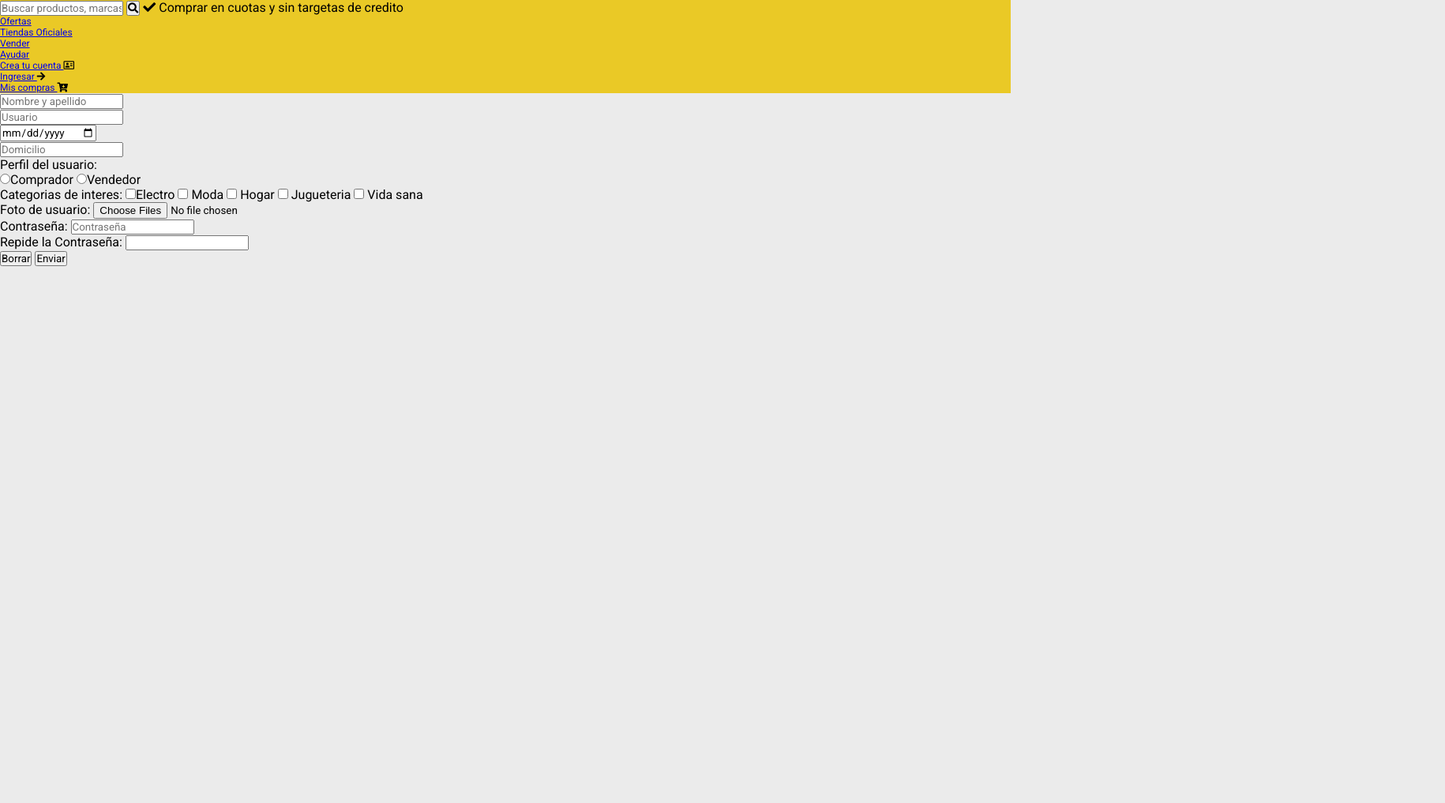
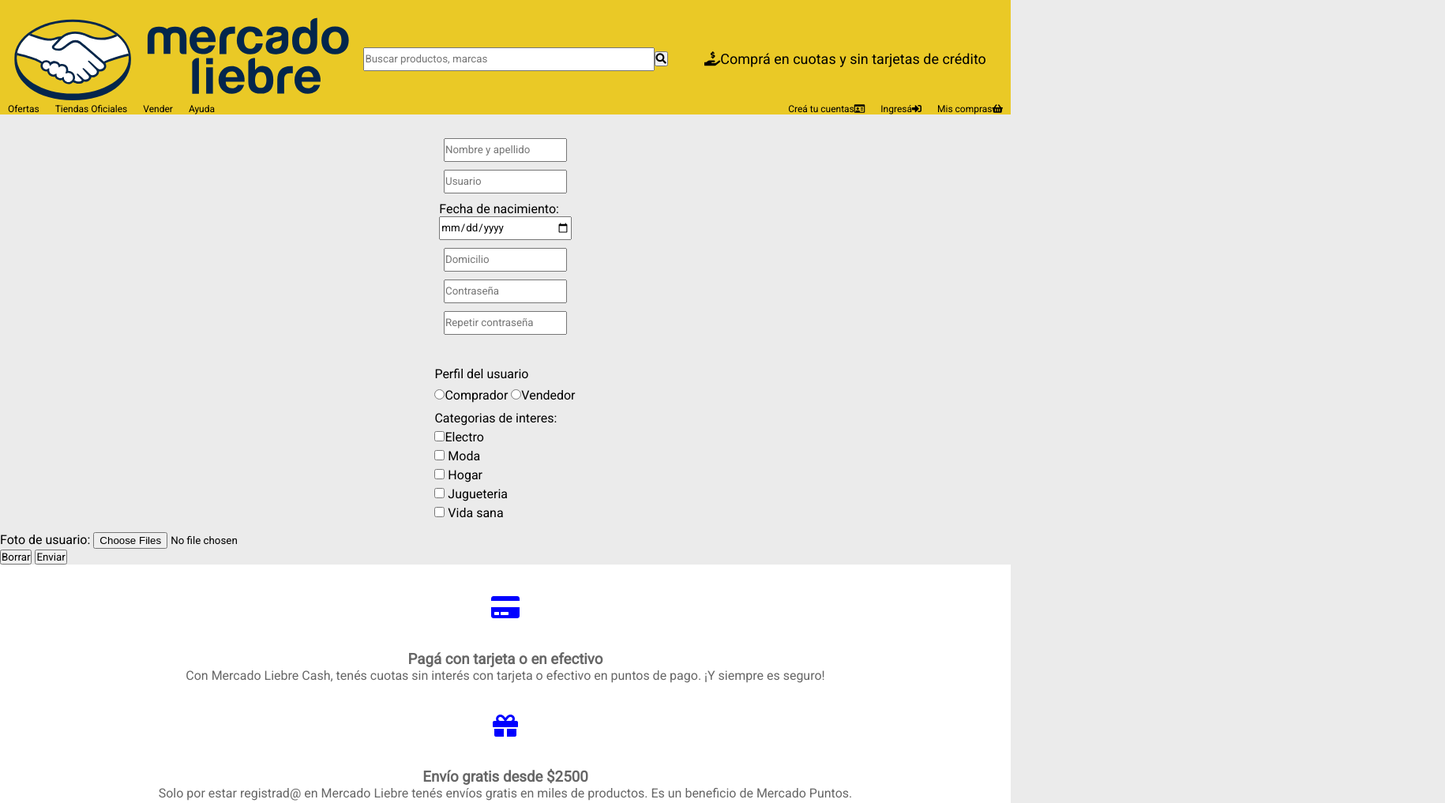
Before and after one commit to Eduardodac/Mercado-Liebre, a website: page views/register.html in a window 1280 px wide. Shown: the top 1017 px of the page at 79% size, 1830 px wide, since content can reach past the window. Before the commit the page ends 800 px from the top, so only its background shows below. Drawn offline with Linux system fonts and the light colour scheme; files that its build step writes are made by us from their sources.

Commit message:
agregando el login y el register

```diff
--- a/public/css/styles.css
+++ b/public/css/styles.css
@@ -24,8 +24,20 @@
     margin: auto;
 }
 /* Header */
+.cabecera{
+    display:flex;
+    align-items: center;
+}
 body header{
     background-color: var(--Amarillo);
+}
+#Logo{
+    width: 50%;
+    margin-left: 15px;
+    margin-right: 15px;
+}
+.cajaBusqueda{
+    margin-right: 15px;
 }
 ul{
     list-style-type: none;
@@ -40,6 +52,7 @@
     width: 40px;
     height: 40px;
     margin: auto;
+    margin-top: 10px;
     border-radius: 5px;
     background: var(--Celeste);
 }
@@ -56,6 +69,10 @@
 
 #compras{
     text-align: center;
+}
+
+nav.listas{
+    display:none
 }
 /* Main */
 main section i{
@@ -75,7 +92,7 @@
 }
 nav.articulos{
     background-color: white;
-    margin-bottom: 10px;
+    margin: 10px;
 }
 p.precio{
     font-size: 18px;
@@ -89,11 +106,13 @@
     margin-bottom: 0px;
     margin-top: 0px;
     flex-grow:.7;
+    align-self: flex-end;
 }
 
 p.descripciones{
     font-size: 16px;
     margin-top: 10px;
+    display: none;
 }
 nav.caja_descripcion{
     margin-left: 15px;
@@ -103,6 +122,13 @@
     margin-bottom: 15px;
     margin-top: -7px;
 
+}
+
+.precioDescuento{
+    margin-top: 12px;
+    display:flex;
+    flex-direction:row;
+    flex-wrap: wrap;
 }
 /* Footer */
 footer{
@@ -120,7 +146,178 @@
 
 footer section article i{
     display: block;
-    font-size: 260%;
+    font-size: 200%;
     color: blue;
     padding: 3%;
 }
+
+/* Logins */
+
+.seccion_login{
+    display:flex;
+    justify-content: center;
+    margin: 30px 30px;
+}
+
+.seccion_login p{
+    margin-top: 10px;
+}
+
+.seccion_login button{
+    margin-top: 10px;
+    background-color: var(--Celeste);
+
+}
+
+.seccion_login a{
+
+    text-decoration: none;
+    color: #FFFFFF;
+}
+
+/* Register */
+
+.nombre{
+    display:flex;
+    flex-direction: column;
+    align-items: center;
+    margin: 30px 30px;
+}
+.nombre p{
+    margin-bottom: 10px;
+}
+
+.nombre p.fecha{
+    display: flex;
+    flex-direction: column;
+}
+
+.interes{
+    margin-bottom: 10px;
+    display: flex;
+    flex-direction: column;
+    align-items: flex-start;
+    position: relative;
+    left: 23%;
+}
+
+.interes label{
+    margin-bottom: 5px;
+}
+
+div.perfil{
+    margin-bottom: 10px;
+    display: flex;
+    flex-direction: column;
+    align-items: flex-start;
+    position: relative;
+    left: 23%;
+}
+
+div.perfil input{
+    margin-top: 10px;
+
+}
+
+/* medias queries o breakpoint */
+@media (min-width: 361px) {
+    main section nav.articulos{
+        box-shadow: 0px 0px 10px rgb(100, 100, 100);
+    }
+
+    nav.articulos{
+        width: 44%;
+        flex-grow: .5;
+    }
+
+    p.descripciones{
+        display: block;
+    }
+
+    nav.listas{
+        display: block;
+    }
+    .burger-menu{
+        display: none;
+    }
+
+    main section article{
+        display:flex;
+        flex-direction: row;
+        flex-wrap: wrap;
+
+    }
+
+    nav.listas{
+        display:flex;
+        align-items: center;
+        justify-content: space-between;
+        flex-wrap: wrap;
+    }
+
+    ul{
+        margin-top:8px;
+        display:flex;
+        justify-content: space-between;
+    }
+
+    .listas li{
+        margin: 0 10px;
+    }
+
+    .interes{
+        position: relative;
+        left: 35%;
+    }
+
+    div.perfil{
+        position: relative;
+        left: 35%;
+    }
+
+}
+
+
+
+@media (min-width: 769px) {
+    nav.articulos{
+        width: 20%;
+        flex-grow: 1;
+        margin-right: 10px;
+    }
+    .cabecera{
+        flex-grow: 1.1;
+    }
+    #compras{
+        align-self: center;
+        font-size: 18px;
+        flex-grow: .2;
+    }
+
+    body header nav img{
+        width: 55%;
+    }
+
+    .cabecera_tablet{
+        display: flex;
+    }
+
+    nav.listas{
+        flex-wrap: nowrap;
+    }
+
+    ul{
+        margin-top:0px;
+
+    }
+    .interes{
+        position: relative;
+        left: 43%;
+    }
+
+    div.perfil{
+        position: relative;
+        left: 43%;
+    }
+
+}
--- a/public/css/viejo.css
+++ /dev/null
@@ -1,249 +0,0 @@
-:root{
-    --Amarillo: #EAC926;
-    --Azul: #03264C;
-    --Celeste: #1259c3;
-    --GrisClaro: #ebebeb;
-    --GrisOscuro: #666;
-    --Verde: #39b54a;
-}
-
-body {
-    background-color: var(--GrisClaro);
-    font-family: 'Roboto', sans-serif;
-    font-size: 62.5%;
-    margin: 0px 0px 0px 0px;
-}
-
-body header{
-    background-color: var(--Amarillo);
-}
-
-body header nav img{
-    margin: 0px;
-    padding-left: 1px;
-    padding-right: 1px;
-    width: 50%;
-}
-
-body header nav div input{
-    width: 40%;
-    margin:0px;
-}
-body header nav div button{
-    width: 10%;
-    margin:0px;
-}
-
-.cabecera{
-    display:flex;
-    align-items: center;
-}
-
-main{
-   margin: 10px 10px 10px 10px;
-   width: 90vw;
-   margin: auto;
-}
-
-img{
-    width: 100%;
-    display: block;
-    margin: auto;
-}
-
-nav.articulos{
-    background-color: white;
-    margin-bottom: 10px;
-}
-
-nav.caja_descripcion{
-    margin-left: 15px;
-    margin-right: 15px;
-    border-top: 1px solid #ebebeb;
-    border-image: .5;
-    margin-bottom: 15px;
-    margin-top: -8px;
-
-}
-
-nav.listas{
-    display:none
-}
-
-main section i{
-    font-size: 16px;
-    padding: 5px;
-    width: 30px;
-    height: 30px;
-    border: 1px solid #39b54a;
-    background-color: #FFF;
-    border-radius: 50%;
-    margin-bottom:-10px;
-}
-
-
-p.descripciones{
-    display:none;
-}
-
-ul{
-    list-style-type: none;
-    font-size: 12px;
-    margin-left: -40px;
-}
-.viñetas{
-    text-decoration: none;
-    color: #000000;
-    position:relative;
-}
-
-#titular{
-    font-size: 24px;
-}
-#compras{
-    text-align: center;
-}
-
-p.precio{
-    font-size: 18px;
-    margin-bottom: 0px;
-    margin-top: 0px;
-    flex-grow:.3;
-}
-p.descuentos{
-    font-size: 16px;
-    color: green;
-    margin-bottom: 0px;
-    margin-top: 0px;
-    flex-grow:.7;
-}
-p.descripciones{
-    font-size: 16px;
-}
-
-.precioDescuento{
-    margin-top: 12px;
-    display:flex;
-    flex-direction:row;
-    flex-wrap: wrap;
-}
-
-.burger-menu{
-    color:  #ffffff;
-    text-align: center;
-    font-size: 20px;
-    line-height: 40px;
-    width: 40px;
-    height: 40px;
-    margin: auto;
-    border-radius: 5px;
-    background: var(--Celeste);
-}
-
-footer{
-    text-align: center;
-    background-color: #ffffff;
-    color: var(--GrisOscuro);
-    margin: 0px 0px 0px 0px;
-}
-
-.derechos{
-    font-size: 10px;
-    text-align: left;
-}
-
-.iconof{
-    margin-top:10px;
-    color: var(--Celeste);
-    font-size: 2em;
-    height: 10px;
-}
-
-.titulofooter{
-    font-size: 16px;
-    line-height: 0px;
-    font-weight: bolder;
-}
-
-footer section{
-    display:flex;
-}
-
-*{
-
-    box-sizing: border-box}
-
-
-@media (min-width: 361px) {
-    main section nav.articulos{
-        box-shadow: 0px 0px 10px rgb(100, 100, 100);
-    }
-
-    nav.articulos{
-        width: 45%;
-        flex-grow: .5;
-        margin-right: 10px;
-    }
-
-    p.descripciones{
-        display: block;
-    }
-
-    nav.listas{
-        display: block;
-    }
-    .burger-menu{
-        display: none;
-    }
-    main section article{
-        display:flex;
-        flex-direction: row;
-        flex-wrap: wrap;
-    }
-
-}
-
-@media (min-width: 769px) {
-    nav.articulos{
-        width: 20%;
-        flex-grow: 1;
-        margin-right: 10px;
-    }
-    .cabecera{
-        flex-grow: .8;
-    }
-    .cabecera_tablet{
-        display:flex;
-        align-items: center;
-    }
-    #compras{
-        font-size: 20px;
-        flex-grow: .2;
-    }
-
-    body header nav img{
-        width: 55%;
-    }
-
-    nav.listas{
-        flex-direction: row;
-        display:flex;
-        align-items: center;
-
-    }
-    ul{
-        flex-grow: 1;
-        display:flex;
-        align-items: center;
-    }
-
-    nav ul.segundo{
-        padding-right: 0px;
-        padding-left: 0px;
-    }
-    li{
-        font-size: 16px;
-        flex-grow: .1;
-    }
-
-}
--- a/views/register.html
+++ b/views/register.html
@@ -7,75 +7,80 @@
         <link href="https://fonts.googleapis.com/css2?family=Roboto&display=swap" rel="stylesheet">
         <link rel="stylesheet" href="https://cdnjs.cloudflare.com/ajax/libs/font-awesome/5.11.2/css/all.min.css">
         <link rel="stylesheet" href="css/styles.css">
-
+        <title>Mercado Liebre</title>
     </head>
     <body>
         <header>
-        <article class="header">
-
-             <div class="bloque_1">
-                    <span class="imagen_mercado_libre">
-                        <img  src="/images/logo-mercado-liebre.svg" alt="">
-                    </span>
-                    <span class= "Barra_de_busqueda">
-                        <input type="text" placeholder="Buscar productos, marcas">
-                        <button><i class="fas fa-search"></i></button>
-
-                    <span class="anuncio_comprar_en_cuotas">
-                        <i class="fas fa-check"></i> Comprar en cuotas y sin targetas de credito
-                    </span>
-             </div>
-
-                <nav class="nav">
-
-                    <ul type="none" class="primero">
-                            <li><a href = "#" >Ofertas</a></li>
-                            <li><a href = "#" >Tiendas Oficiales</a></li>
-                            <li><a href = "#" >Vender</a></li>
-                            <li><a href = "#" >Ayudar</a></li>
-                    </ul>
-                    <ul type="none" class="primero">
-                        <li><a href = "/register" >Crea tu cuenta  </a> <i class="far fa-address-card"></i></li>  <!-- Se agrega la imagen con <i> -->
-                            <li><a href = "/login" >Ingresar  </a> <i class="fas fa-arrow-right"></i> </li>
-                            <li><a href = "#" >Mis compras  </a>  <i class="fas fa-cart-arrow-down"></i> </li>
-                    </ul>
+            &nbsp
+            <nav class="cabecera_tablet">
+                <nav class="cabecera">
+                    <img src="/img/logo-mercado-libre.svg" alt="Logo de mercado libre" id="Logo">
+                    <input  type="search" name="buscador" list="lista1" placeholder="Buscar productos, marcas" style="height: 30px; width: 50%" >
+                    <button class="cajaBusqueda"><i class="fas fa-search"></i></button>
+                </nav>
+                <p id= "compras"><i class="fas fa-hand-holding-usd"></i>Comprá en cuotas y sin tarjetas de crédito</p>
             </nav>
 
-        </article>
+            <nav class="listas">
+                <ul type="none" class="primero">
+                    <li><a class="viñetas" href="#">Ofertas</a></li>
+                    <li><a class="viñetas" href="#">Tiendas Oficiales</a></li>
+                    <li><a class="viñetas" href="#">Vender</a></li>
+                <li><a class="viñetas" href="#">Ayuda</a></li>
+                </ul>
 
+                <ul type="none" class="segundo">
+                    <li><a class="viñetas" href="/register">Creá tu cuentas<i class="far fa-id-card"></i></a></li>
+                    <li><a class="viñetas" href="/login">Ingresá<i class="fas fa-sign-in-alt"></i></a></li>
+                    <li><a class="viñetas" href="#">Mis compras<i class="fas fa-shopping-basket"></i></a></li>
+                </ul>
+                </div>
+            </nav>
+            <div class="burger-menu">
+                <i class="fas fa-bars" > </i>
         </header>
 
     <main class="suscription">
     <article class="seccion_registro">
      <form action="/registro"  method="GET">
-        <p class="rectangulos">
+        <div class="nombre">
+            <p>
 
-            <input type="text" name="nombre" id="nombre"   placeholder="Nombre y apellido" class="control_rec">
+                <input type="text" name="nombre" id="nombre"   placeholder="Nombre y apellido" class="control_rec" style="height: 30px; width: 100%">
             </p>
-        <p class="rectangulos">
+            <p>
 
-            <input type="text" name="Usuario" id="Usuario"  placeholder="Usuario" class="control_rec">
+                <input type="text" name="Usuario" id="Usuario"  placeholder="Usuario" class="control_rec"  style="height: 30px; width: 100%">
             </p>
-        <p class="rectangulos">
-
-            <input type="date" name="nacimiento" id="nacimiento" placeholder="Fecha de nacimiento" class="control_rec">
+            <p class="fecha">
+                <label name="nacimiento">Fecha de nacimiento: &nbsp &nbsp  </label>
+                <input type="date" name="nacimiento" id="nacimiento" placeholder="Fecha de nacimiento" class="control_rec"  style="height: 30px; width: 100%;">
             </p>
-        <p class="rectangulos">
-
-            <input type="text" name="Domicilio" id="Domicilio"  placeholder="Domicilio" class="control_rec">
-        </p>
-
-        <label > Perfil del usuario: </label>
             <p>
-            <label>
-                <input type="radio" name="perfilDeUsuario">Comprador
-            </label>
-            <label>
-                <input type="radio" name="perfilDeUsuario">Vendedor
-            </label>
+                <input type="text" name="Domicilio" id="Domicilio"  placeholder="Domicilio" class="control_rec" style="height: 30px; width: 100%">
             </p>
 
             <p>
+                <input type="password" name="pass" id="pass" placeholder="Contraseña" class="control_rec" style="height: 30px; width: 100%;">
+            </p>
+            <p>
+                <input type="password" name="R_pass" id="R_pass" class="control_rec"  placeholder="Repetir contraseña" style="height: 30px; width: 100%;">
+            </p>
+        </div>
+
+        <div class="perfil">
+            <label > Perfil del usuario </label>
+            <p>
+                <label>
+                    <input type="radio" name="perfilDeUsuario" >Comprador
+                </label>
+                <label>
+                    <input type="radio" name="perfilDeUsuario" >Vendedor
+                </label>
+            </p>
+        </div>
+
+        <p class="interes">
             <label > Categorias de interes: </label>
             <label >
                 <input type="checkbox" name="CategoriasDeInteres" >Electro
@@ -103,21 +108,34 @@
         </p>
 
         <p>
-            <label for="pass"> Contraseña: </label>
-            <input type="password" name="pass" id="pass" placeholder="Contraseña" class="control_rec">
-        </p>
-        <p>
-            <label for="R_pass"> Repide la Contraseña: </label>
-            <input type="password" name="R_pass" id="R_pass" class="control_rec">
-        </p>
-
-        <p>
             <button type="reset"  class="button_register">Borrar</button>
             <button type="submit" class="button_register">Enviar</button>
         </p>
 
     </article>
 </main>
-    </form>
+<footer>
+    <section>
+        <article>
+            <i class="fas fa-credit-card"></i>
+            <h3 class="tituloFooter">Pagá con tarjeta o en efectivo</h3>
+            <p>Con Mercado Liebre Cash, tenés cuotas sin interés con tarjeta o efectivo en
+                    puntos de pago. ¡Y siempre es seguro!</p>
+        </article>
+        <article>
+            <i class="fas fa-gift"></i>
+            <h3 class="tituloFooter">Envío gratis desde $2500</h3>
+            <p>Solo por estar registrad@ en Mercado Liebre tenés envíos gratis en miles de
+                    productos. Es un beneficio de Mercado Puntos.</p>
+        </article>
+        <article>
+            <i class="fas fa-user-shield"></i></div>
+            <h3 class="tituloFooter">Seguridad, desde principio a fin</h3>
+            <p>¿No te gusta? ¡Devolvelo! En Mercado Liebre, no hay nada que no puedas hacer,
+                    porque estás siempre protegid@.</p>
+         </article>
+    </section>
+    <h4 class="derechos"> Copyright © 1999-2020 MercadoLiebre S.R.L.</h4>
+</footer>
 </body>
 </html>
```
Also changed, not shown: app.js (+10 -0 lines), views/home.html (+2 -2 lines), views/login.html (+52 -37 lines). Lines whose indentation alone changed are shown as unchanged.
